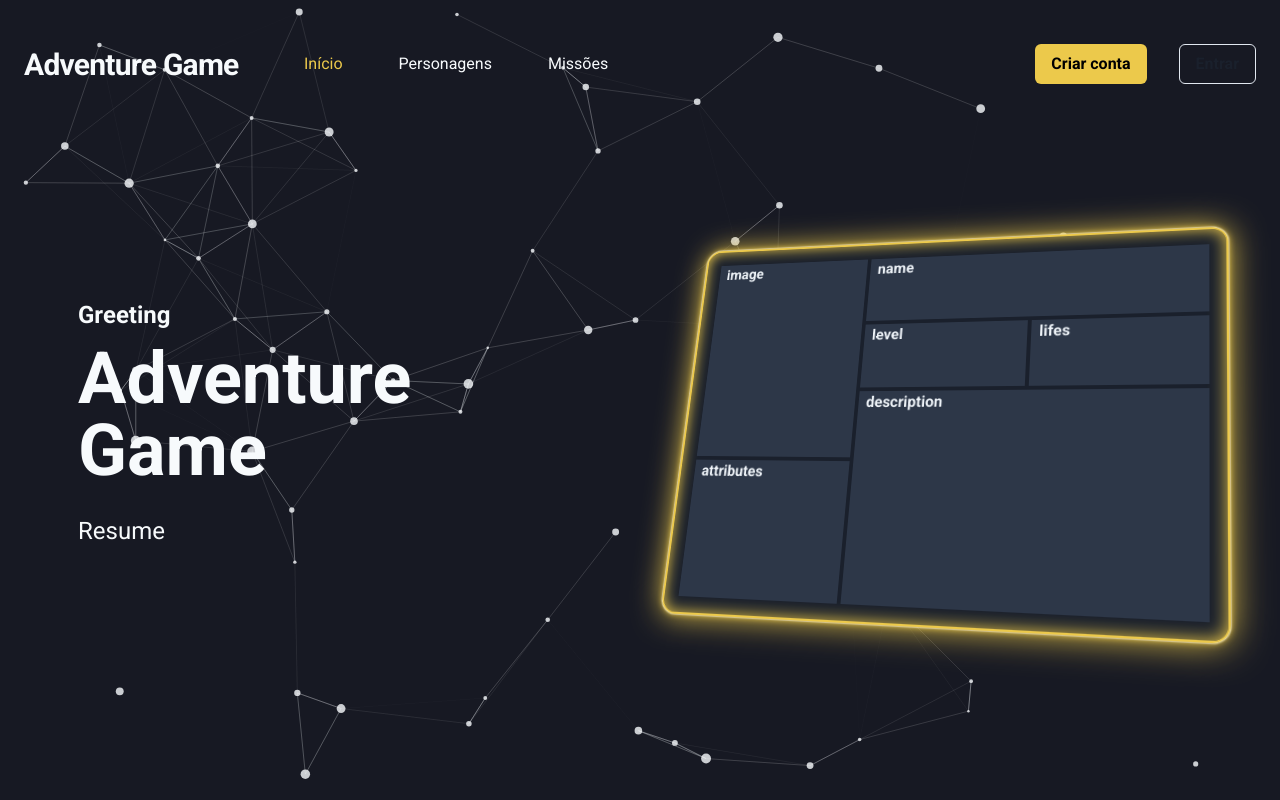
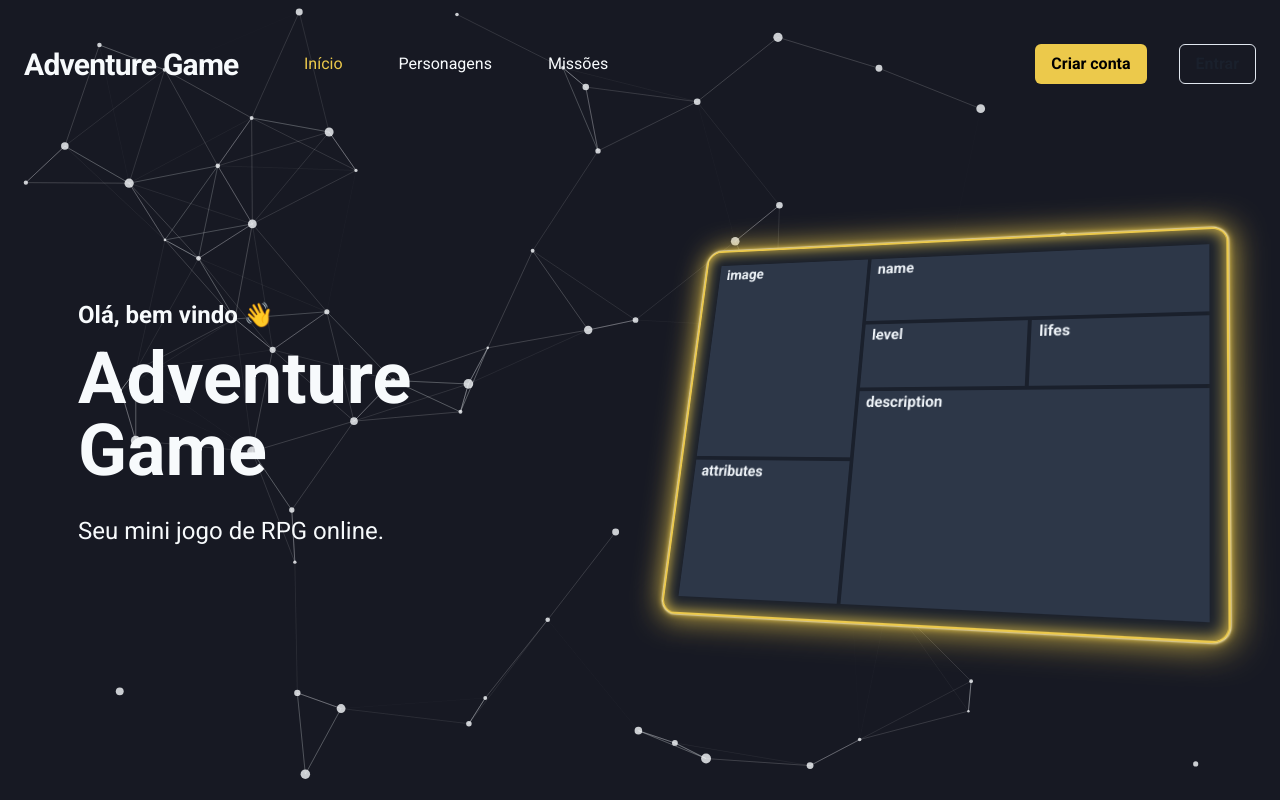
Before and after one commit to ricardossiqueira/adventure_game_front, a Next.js app: page / in a window 1280 px wide. Built offline with nearby package versions, Linux system fonts and the light colour scheme.

Commit message:
✏️greeting message

```diff
--- a/src/pages/index.tsx
+++ b/src/pages/index.tsx
@@ -37,7 +37,7 @@ export default function Home() {
           <WrapItem as={"section"} maxW={680}>
             <Container>
               <Text as={"span"} fontSize={"1.5rem"} fontWeight={"bold"}>
-                Greeting
+                Olá, bem vindo 👋
               </Text>
               <Text
                 as={"h1"}
@@ -54,7 +54,7 @@ export default function Home() {
                 lineHeight={"2.5rem"}
                 mt={"1.5rem"}
               >
-                Resume
+                Seu mini jogo de RPG online.
               </Text>
             </Container>
           </WrapItem>
```
